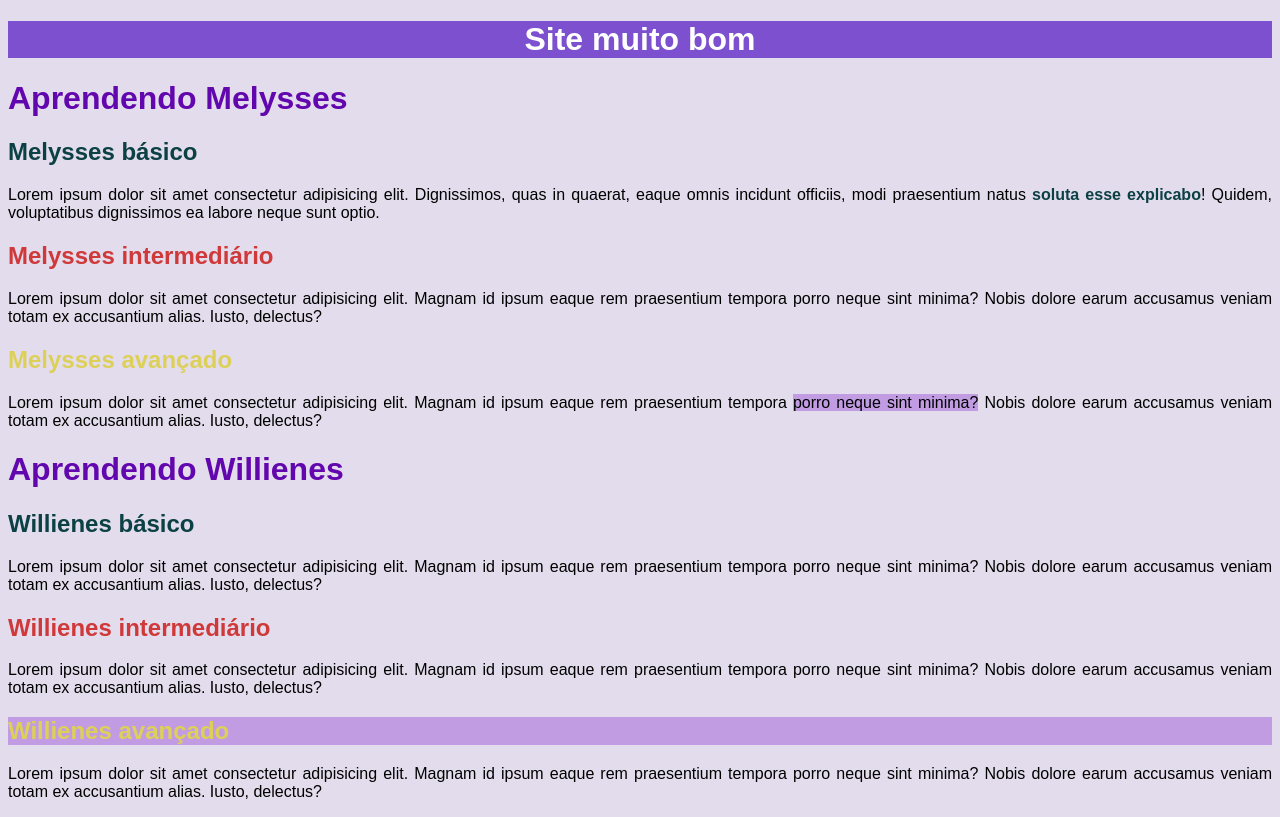
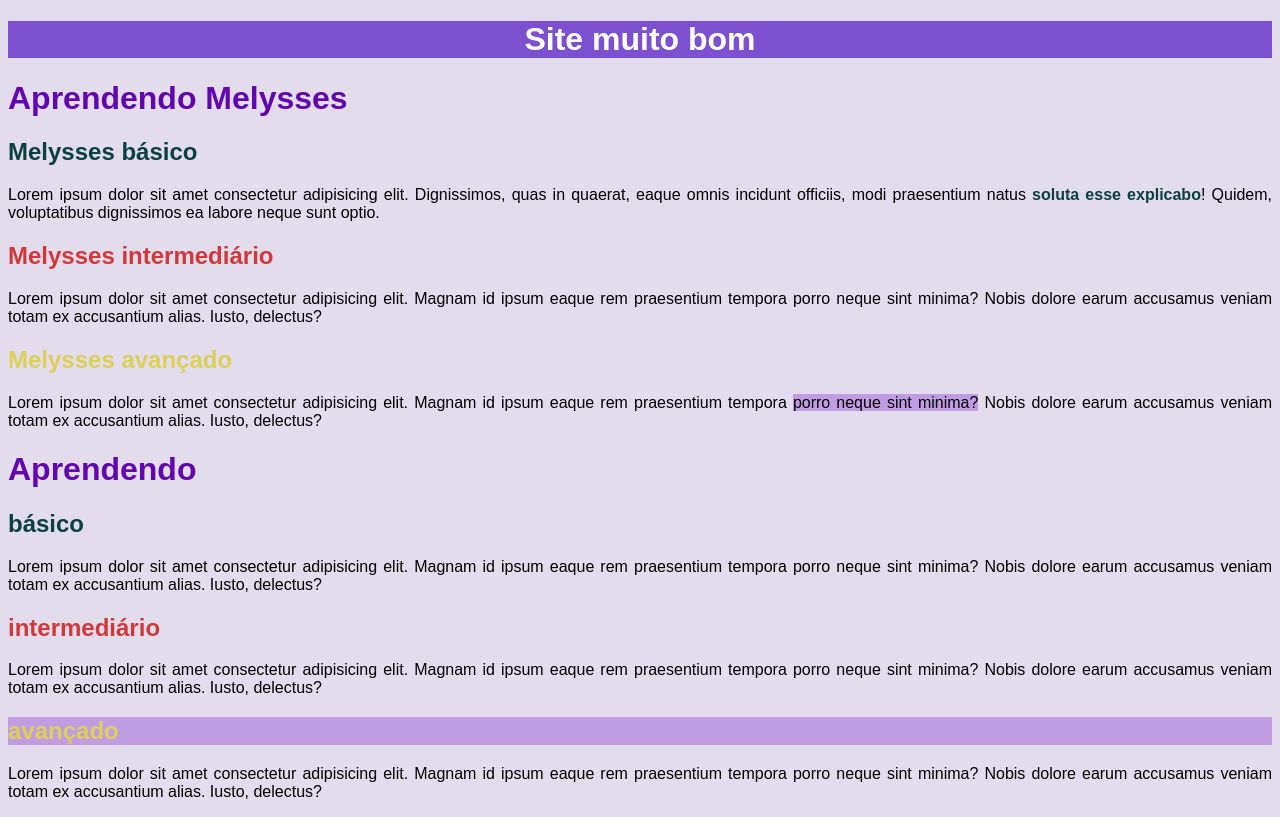
Before and after one commit to meel8131/HTML, a plain HTML site: page Exercícios/Módulo 2/ex019/seletor01.html in a window 1280 px wide. Drawn offline with Linux system fonts and the light colour scheme.

Commit message:
Update seletor01.html

```diff
--- a/Exercícios/Módulo 2/ex019/seletor01.html
+++ b/Exercícios/Módulo 2/ex019/seletor01.html
@@ -16,12 +16,12 @@
     <p>Lorem ipsum dolor sit amet consectetur adipisicing elit. Magnam id ipsum eaque rem praesentium tempora porro neque sint minima? Nobis dolore earum accusamus veniam totam ex accusantium alias. Iusto, delectus?</p>
     <h2 class="avancado">Melysses avançado</h2>
     <p>Lorem ipsum dolor sit amet consectetur adipisicing elit. Magnam id ipsum eaque rem praesentium tempora <span class="destaque">porro neque sint minima?</span> Nobis dolore earum accusamus veniam totam ex accusantium alias. Iusto, delectus?</p>
-    <h1>Aprendendo Willienes</h1>
-    <h2 class="basico">Willienes básico</h2>
+    <h1>Aprendendo</h1>
+    <h2 class="basico">básico</h2>
     <p>Lorem ipsum dolor sit amet consectetur adipisicing elit. Magnam id ipsum eaque rem praesentium tempora porro neque sint minima? Nobis dolore earum accusamus veniam totam ex accusantium alias. Iusto, delectus?</p>
-    <h2 class="intermediario">Willienes intermediário</h2>
+    <h2 class="intermediario">intermediário</h2>
     <p>Lorem ipsum dolor sit amet consectetur adipisicing elit. Magnam id ipsum eaque rem praesentium tempora porro neque sint minima? Nobis dolore earum accusamus veniam totam ex accusantium alias. Iusto, delectus?</p>
-    <h2 class="avancado destaque">Willienes avançado</h2>
+    <h2 class="avancado destaque">avançado</h2>
     <p>Lorem ipsum dolor sit amet consectetur adipisicing elit. Magnam id ipsum eaque rem praesentium tempora porro neque sint minima? Nobis dolore earum accusamus veniam totam ex accusantium alias. Iusto, delectus?</p>
 
 </body>
```
